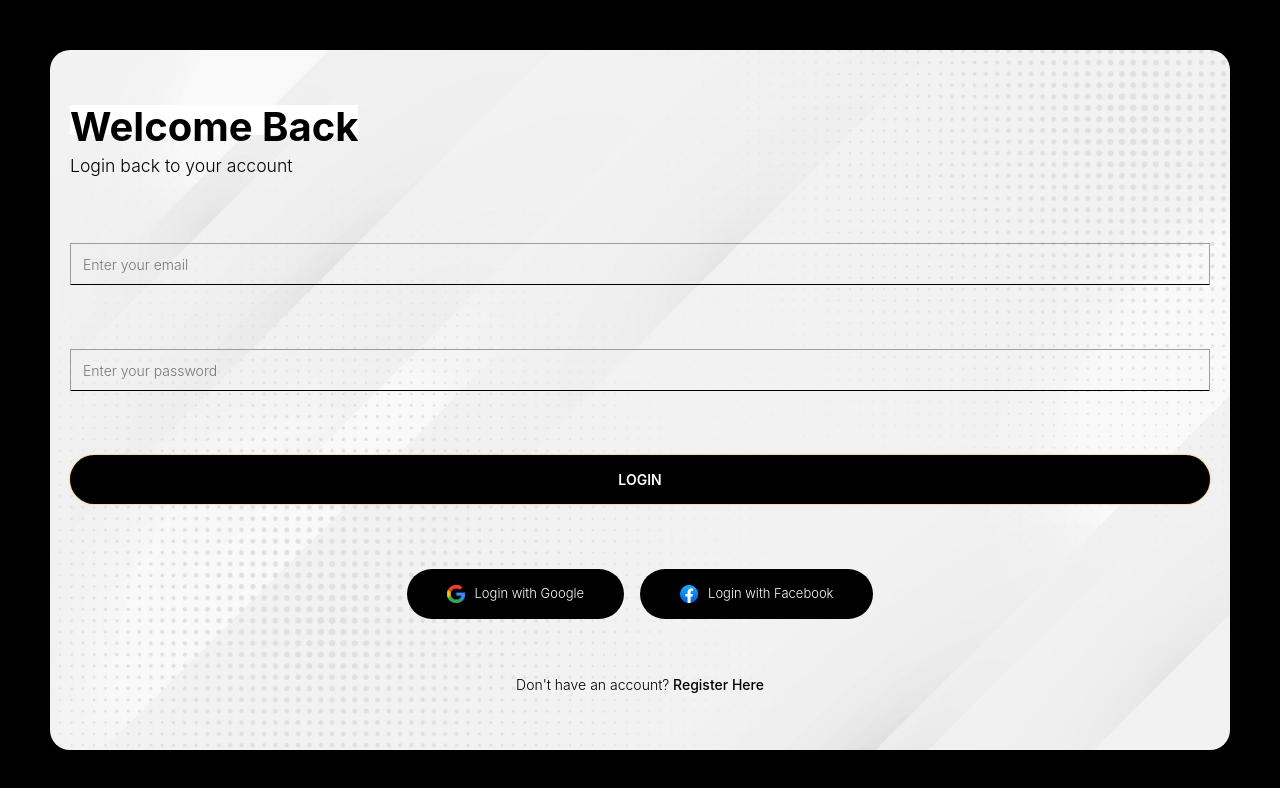
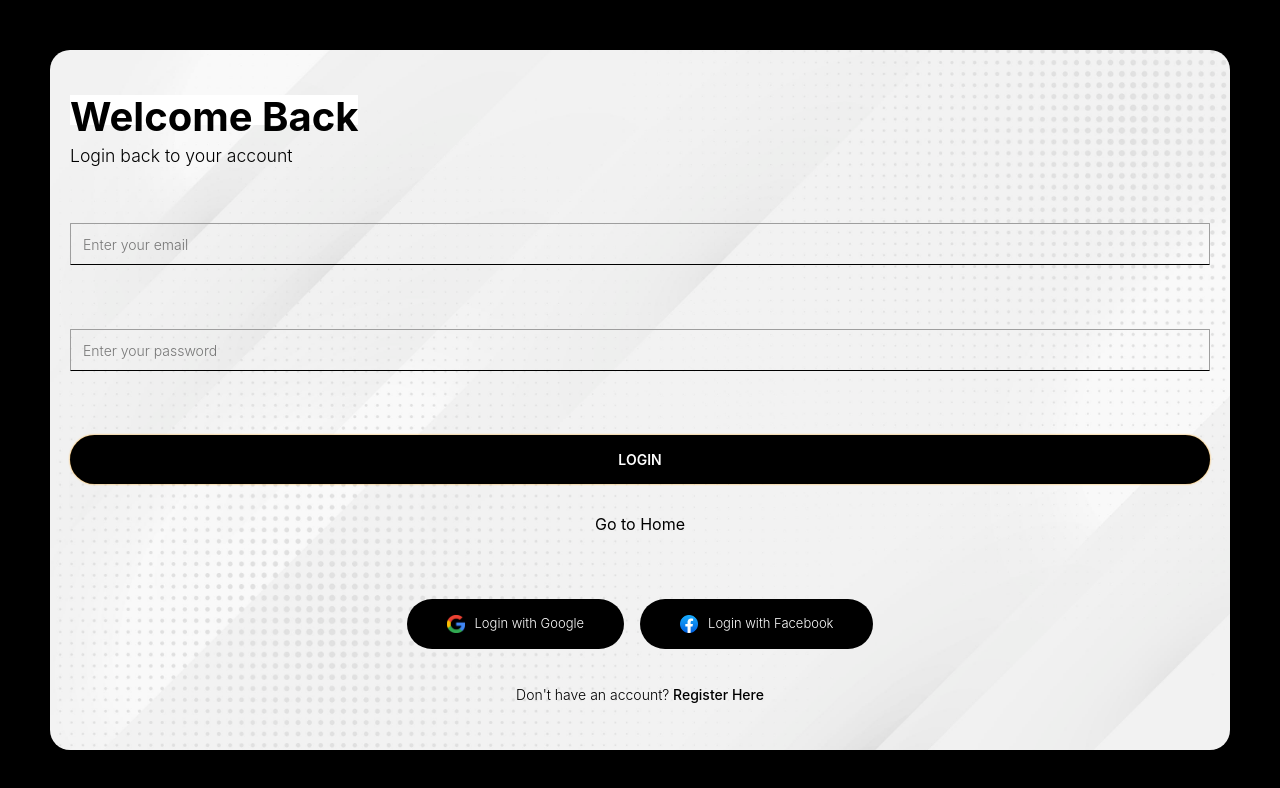
Before and after one commit to mohammadshaad/autosouq, a React (Create React App) app: page /login in a window 1280 px wide. Shown: the top 788 px of the page. Built offline with nearby package versions, Linux system fonts and the light colour scheme; no server answers; the database is empty.

Commit message:
Fix login and signup forms

```diff
--- a/src/Components/Login.js
+++ b/src/Components/Login.js
@@ -41,7 +41,7 @@ export const Login = (props) => {
         props.history.push("/");
       })
       .catch((err) => setError(err.message));
-  }
+  };
 
   return (
     <div className="login-container">
@@ -73,6 +73,11 @@ export const Login = (props) => {
             <button type="submit" className="login-btn">
               LOGIN
             </button>
+            <div className="w-full flex items-center justify-center">
+              <Link to="/" className="login">
+                Go to Home
+              </Link>
+            </div>
           </form>
           <div className="flex md:flex-row flex-col gap-4 items-center justify-center w-full ">
             <button
--- a/src/Components/Signup.js
+++ b/src/Components/Signup.js
@@ -135,8 +135,9 @@ export const Signup = (props) => {
             </h5>
           </div>
           <form autoComplete="off" className="login-form" onSubmit={signup}>
-
-            <label htmlFor="profileImage" className="profileImage-label">Profile Image</label>
+            <label htmlFor="profileImage" className="profileImage-label">
+              Profile Image
+            </label>
             <input type="file" accept="image/*" onChange={handleImageChange} />
 
             <input
@@ -187,6 +188,11 @@ export const Signup = (props) => {
             <button type="submit" className="login-btn">
               SUBMIT
             </button>
+            <div className="w-full flex items-center justify-center">
+              <Link to="/" className="login">
+                Go to Home
+              </Link>
+            </div>
           </form>
           <div className="flex md:flex-row flex-col gap-4 items-center justify-center w-full ">
             <button
```
